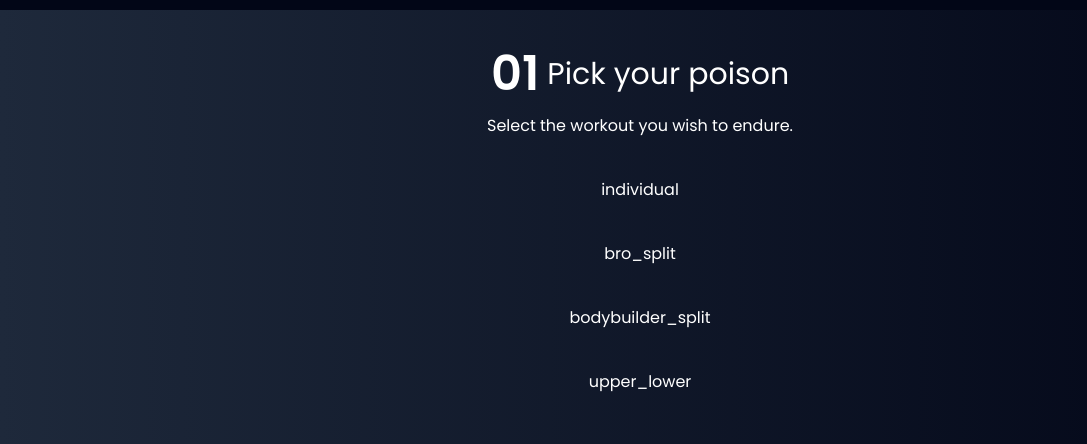
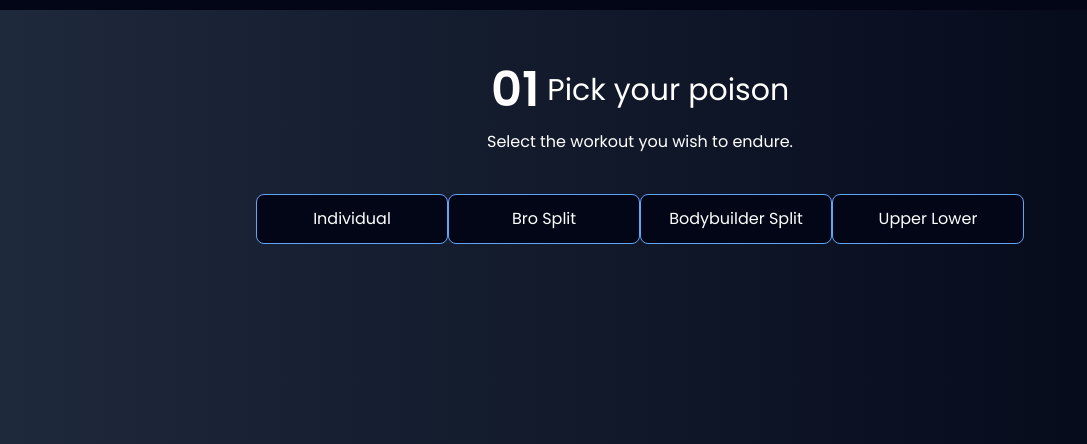
Before and after one commit to 709macdonald/swoley-fit, a React (Vite) app: page / in a window 1280 px wide. Shown: the part 890-1334 px from the top of the page, without its empty margins (0-1087 px from the left). Built offline with nearby package versions, Linux system fonts and the light colour scheme.

Commit message:
Workout buttons

```diff
--- a/src/components/Generator.jsx
+++ b/src/components/Generator.jsx
@@ -29,13 +29,18 @@ export default function Generator() {
         title={"Pick your poison"}
         description={"Select the workout you wish to endure."}
       />
-      {Object.keys(WORKOUTS).map((type, typeIndex) => {
-        return (
-          <button key={typeIndex}>
-            <p>{type}</p>
-          </button>
-        );
-      })}
+      <div className="grid grid-cols-2 sm:grid-cols-4">
+        {Object.keys(WORKOUTS).map((type, typeIndex) => {
+          return (
+            <button
+              className="bg-slate-950 border border-blue-400 duration:200 hover:border-blue-600 py-3 rounded-lg "
+              key={typeIndex}
+            >
+              <p className="capitalize">{type.replaceAll("_", " ")}</p>
+            </button>
+          );
+        })}
+      </div>
     </SectionWrapper>
   );
 }
--- a/src/components/SectionWrapper.jsx
+++ b/src/components/SectionWrapper.jsx
@@ -4,14 +4,14 @@ export default function SectionWrapper(props) {
   const { children, header, title } = props;
   return (
     <section className="min-h-screen flex flex-col gap-10">
-      <div className="bg-slate-950 py-1 0 flex flex-col gap-2 justify-center items-center">
+      <div className="bg-slate-950 py-1 0 flex flex-col gap-2 justify-center items-center p-4">
         <p className="uppercase font-medium">{header}</p>
         <h2 className="font-semibold text-3xl sm:text-4xl md:5-xl lg:text-6xl">
           {title[0]} <span className="uppercase text-blue-400">{title[1]}</span>{" "}
           {title[2]}
         </h2>
       </div>
-      <div className="max-w-[800px] w-full flex flex-col mx-auto gap-10">
+      <div className="max-w-[800px] w-full flex flex-col mx-auto gap-10 p-4">
         {children}
       </div>
     </section>
```
